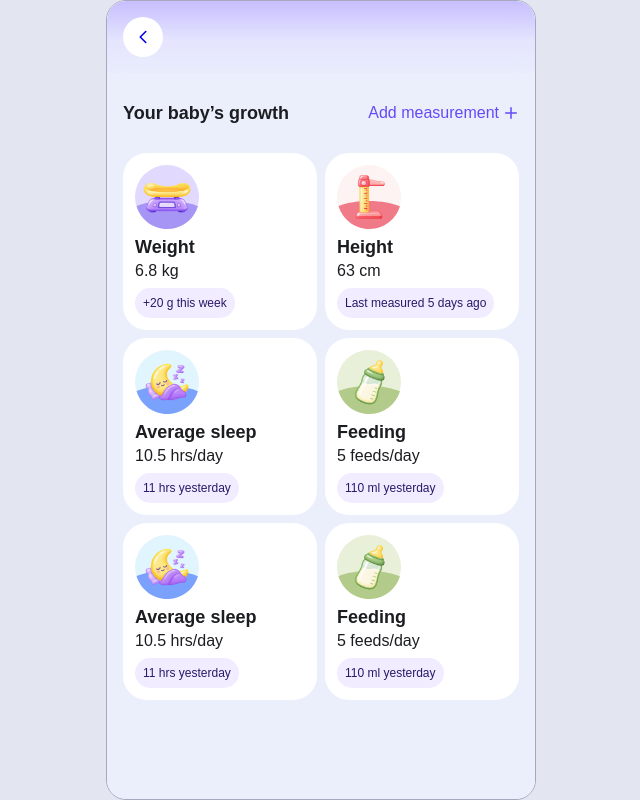
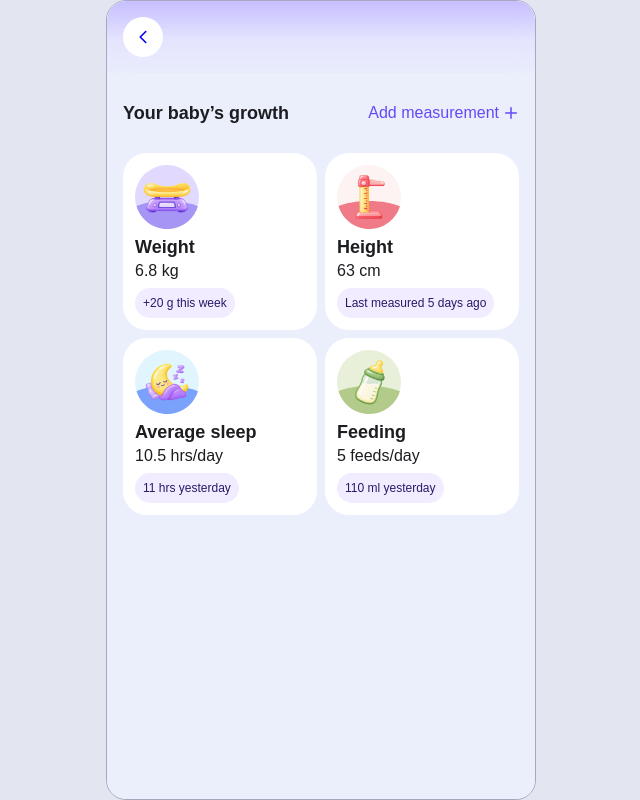
Before and after one commit to AYNO-I-KNOW/utopia-hackathon-2026, a Next.js app: page /development in a window 1280 px wide. Shown: the whole page, without its empty margins (319-959 px from the left). Built offline with nearby package versions, Linux system fonts and the light colour scheme.

Commit message:
fix(growth): remove duplicate overview cards

```diff
--- a/src/features/development/development-screen.tsx
+++ b/src/features/development/development-screen.tsx
@@ -7,6 +7,7 @@ import { copy } from "@/content";
 import { growthCopy as text } from "@/content/development";
 import {
   metrics,
+  metricIds,
   parseEntries,
   type GrowthEntry,
   type MetricId,
@@ -148,16 +149,7 @@ export function DevelopmentScreen({ metric }: { metric?: MetricId }) {
                 </button>
               </div>
               <div className="growth-card-grid">
-                {(
-                  [
-                    "weight",
-                    "height",
-                    "sleep",
-                    "feeding",
-                    "sleep",
-                    "feeding",
-                  ] as MetricId[]
-                ).map((id, index) => {
+                {metricIds.map((id) => {
                   const config = metrics[id],
                     entry = entries
                       .filter((e) => e.metric === id)
@@ -168,7 +160,7 @@ export function DevelopmentScreen({ metric }: { metric?: MetricId }) {
                     <Link
                       href={"/development/" + id}
                       className="growth-metric-card"
-                      key={id + index}
+                      key={id}
                     >
                       <MetricIcon metric={id} />
                       <h2>{config.label}</h2>
```
